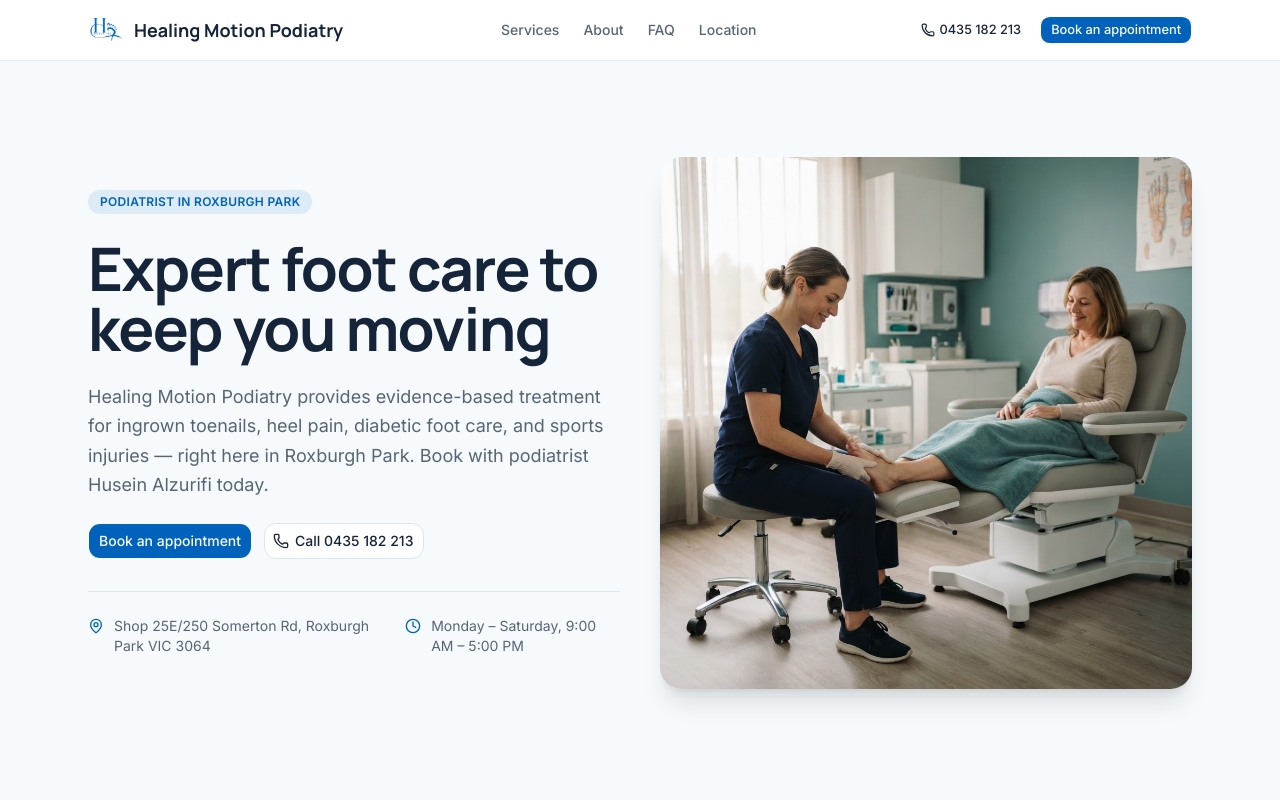
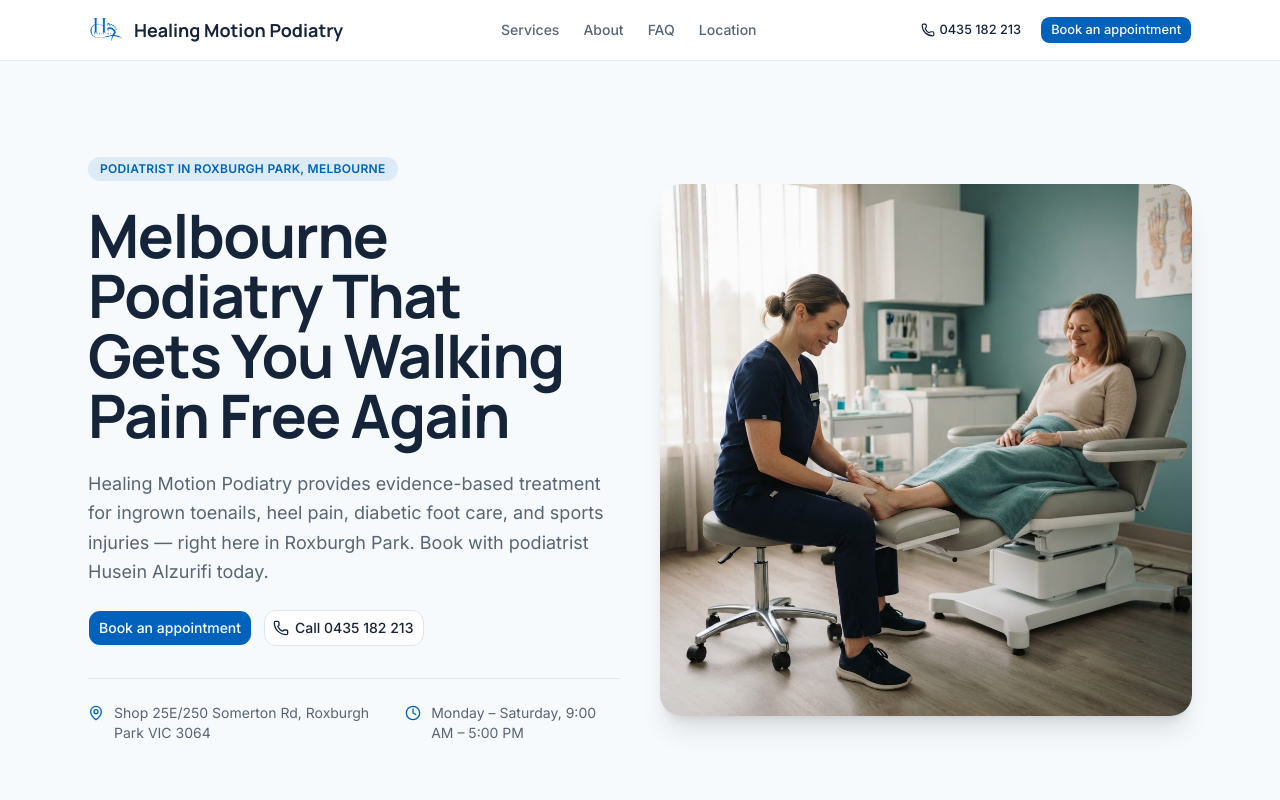
Before and after one commit to akilfarzan2/healingmotionpodiatry, a Next.js app: page / in a window 1280 px wide. Shown: the top 800 px of the page. Built offline with nearby package versions, Linux system fonts and the light colour scheme; no server answers.

Commit message:
feat: update hero section content for Melbourne focus\n\nAdded location detail and revised headline for clarity

```diff
--- a/components/hero-section.tsx
+++ b/components/hero-section.tsx
@@ -9,10 +9,10 @@ export function HeroSection() {
       <div className="mx-auto grid max-w-6xl gap-10 px-4 py-14 sm:px-6 sm:py-20 lg:grid-cols-2 lg:items-center lg:py-24">
         <div className="flex flex-col gap-6">
           <span className="inline-flex w-fit items-center rounded-full bg-primary/10 px-3 py-1 text-xs font-semibold uppercase tracking-wide text-primary">
-            Podiatrist in Roxburgh Park
+            Podiatrist in Roxburgh Park, Melbourne
           </span>
           <h1 className="font-heading text-4xl font-bold tracking-tight text-foreground text-balance sm:text-5xl lg:text-6xl">
-            Expert foot care to keep you moving
+            Melbourne Podiatry That Gets You Walking Pain Free Again
           </h1>
           <p className="max-w-xl text-lg leading-relaxed text-muted-foreground text-pretty">
             Healing Motion Podiatry provides evidence-based treatment for ingrown
```
